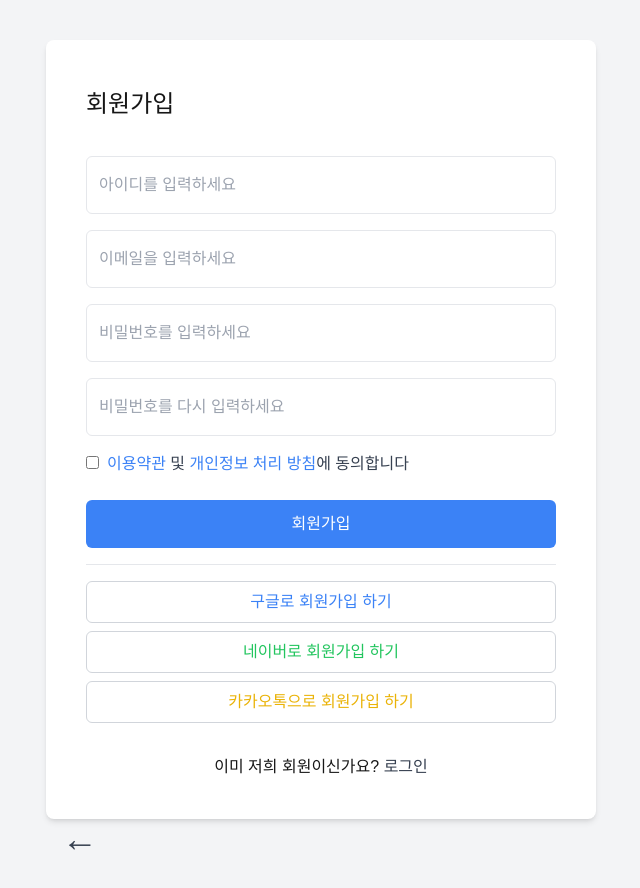
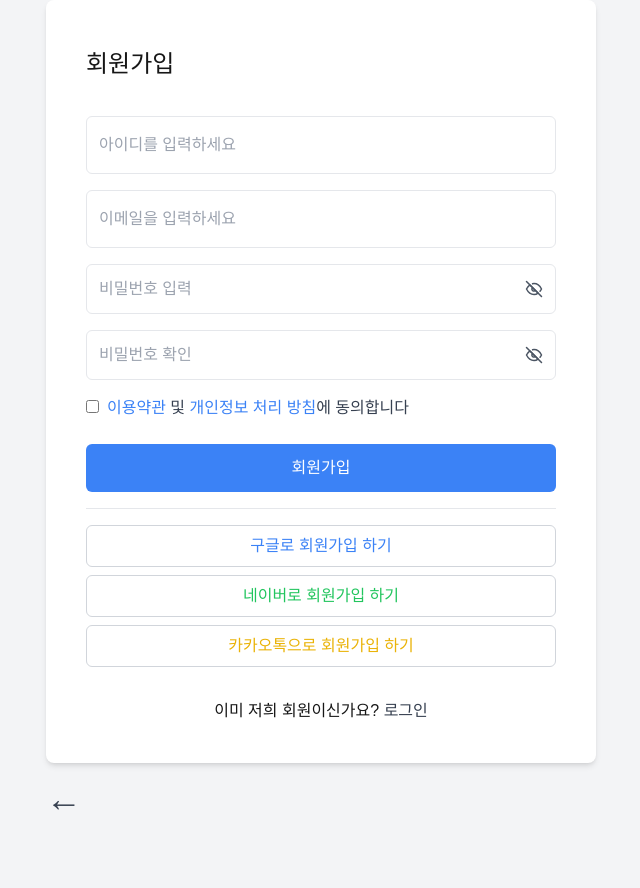
Before and after one commit to happyarche/pdbridge, a Next.js app: page /auth/signup in a window 1280 px wide. Shown: the top 888 px of the page, without its empty margins (319-959 px from the left). After the commit the page ends 819 px from the top, so only its background shows below. Built offline with nearby package versions, Linux system fonts and the light colour scheme.

Commit message:
햄버거 버튼 및 메뉴 레이어 추가

```diff
--- a/src/app/auth/login/page.tsx
+++ b/src/app/auth/login/page.tsx
@@ -1,14 +1,15 @@
+import { FormCard } from "@/components/auth/FormCard";
 import Link from "next/link";
+
 
 export default function Page() {
     return (
 
-        <div className="p-10">
-            <div className="bg-white rounded-lg shadow-md p-10" style={{ width: '550px' }}>
-            <p className="text-2xl font-normal mt-2 mb-9">로그인</p>
-                <form>
+        <FormCard
+            title="로그인">
+            {/*child 로 넘어가는 부분*/}
             <div className="mb-4">
-                        <input type="email" id="email" placeholder="이메일을 입력하세요"  className="w-full px-3 py-4 border rounded-md" />
+                <input type="email" id="email" placeholder="이메일을 입력하세요" className="w-full px-3 py-4 border rounded-md" />
             </div>
             <div className="mb-4">
                 <input type="password" id="password" placeholder="비밀번호를 입력하세요" className="w-full px-3 py-4 border rounded-md" />
@@ -35,15 +36,11 @@ export default function Page() {
             </div>
             <p className="text-center mt-8">아직 저희 회원이 아니신가요?  <Link href="/auth/signup" className="text-gray-700  hover:text-blue-500 hover:font-bold">회원가입</Link></p>
 
-                </form>
-            </div>
+
+        </FormCard>
 
 
-            <Link href="/" className="text-gray-700 hover:text-black">
-                <span className="text-4xl ml-4 mt-2">&larr;</span>
-            </Link>
 
-        </div>
 
 
     )
--- a/src/app/auth/signup/page.tsx
+++ b/src/app/auth/signup/page.tsx
@@ -1,24 +1,55 @@
+"use client";
 import Link from "next/link";
+import Eye from "@/components/icons/eye";
+import EyeOff from "@/components/icons/eye-off"
+import React, { useState } from "react"
+import { FormCard } from "@/components/auth/FormCard";
 
 export default function Page() {
+    const [showPassword, setShowPassword] = React.useState(false);
+    const [showconfirmPassword, setshowconfirmPassword] = React.useState(false);
     return (
 
-        <div className="p-10">
-            <div className="bg-white rounded-lg shadow-md p-10" style={{ width: '550px' }}>
-            <p className="text-2xl font-normal mt-2 mb-9">회원가입</p>
-                <form>
+        <FormCard
+            title="회원가입">
             <div className="mb-4">
                 <input type="text" id="username" placeholder="아이디를 입력하세요" className="w-full px-3 py-4 border rounded-md" />
             </div>
             <div className="mb-4">
-                        <input type="email" id="email" placeholder="이메일을 입력하세요"  className="w-full px-3 py-4 border rounded-md" />
+                <input type="email" id="email" placeholder="이메일을 입력하세요" className="w-full px-3 py-4 border rounded-md" />
             </div>
-                    <div className="mb-4">
-                        <input type="password" id="password" placeholder="비밀번호를 입력하세요" className="w-full px-3 py-4 border rounded-md" />
+            <div className="mb-4 relative">
+                <input
+                    id="password"
+                    type={showPassword ? "text" : "password"} // 상태에 따라 type 변경
+                    placeholder="비밀번호 입력"
+                    className="w-full p-3 border rounded-md focus:ring-2 focus:ring-blue-400"
+                />
+                <button
+                    type="button"
+                    onClick={() => setShowPassword(!showPassword)} // 상태 토글
+                    className="absolute right-3 top-1/2 -translate-y-1/2 text-gray-600"
+                >
+                    {showPassword ? <Eye /> : <EyeOff />}
+                </button>
             </div>
-                    <div className="mb-4">
-                        <input type="password" id="confirmPassword" placeholder="비밀번호를 다시 입력하세요" className="w-full px-3 py-4 border rounded-md" />
+
+            <div className="mb-4 relative">
+                <input
+                    id="confirmPassword"
+                    type={showconfirmPassword ? "text" : "password"} // 상태에 따라 type 변경
+                    placeholder="비밀번호 확인"
+                    className="w-full p-3 border rounded-md focus:ring-2 focus:ring-blue-400"
+                />
+                <button
+                    type="button"
+                    onClick={() => setshowconfirmPassword(!showconfirmPassword)} // 상태 토글
+                    className="absolute right-3 top-1/2 -translate-y-1/2 text-gray-600"
+                >
+                    {showconfirmPassword ? <Eye /> : <EyeOff />}
+                </button>
             </div>
+
             <div className="flex flex-col mb-4">
                 <div className="mb-2">
                     <input type="checkbox" id="terms" className="mr-2" />
@@ -40,15 +71,7 @@ export default function Page() {
             </div>
             <p className="text-center mt-8">이미 저희 회원이신가요?  <Link href="/auth/login" className="text-gray-700 hover:text-blue-500 hover:font-bold">로그인</Link></p>
 
-                </form>
-            </div>
-
-
-            <Link href="/" className="text-gray-700 hover:text-black">
-                <span className="text-4xl ml-4 mt-2">&larr;</span>
-            </Link>
-
-        </div>
+        </FormCard>
 
 
     )
--- /dev/null
+++ b/src/app/auth/test/page.tsx
@@ -0,0 +1,18 @@
+import {FormCard} from "@/components/auth/FormCard";
+import Link from "next/link";
+
+
+export default function Page() {
+    return (
+
+
+            <FormCard
+                title="로그인">
+                {/*child 로 넘어가는 부분*/}
+                 폼 내용
+            </FormCard>
+
+
+
+    )
+}
--- /dev/null
+++ b/src/app/types/icon.ts
@@ -0,0 +1,4 @@
+export type IconProps = {
+    color?: string
+    size?: string | number
+  } & React.SVGAttributes<SVGElement>
--- /dev/null
+++ b/src/components/auth/FormCard.tsx
@@ -0,0 +1,25 @@
+import Link from "next/link";
+
+type Props = {
+    title: string;
+    children: React.ReactNode;
+
+}
+
+export function FormCard({ title, children }: Props) {
+    return (
+        <div style={{ maxWidth: '90%', width: '550px' }}>
+            <div className="bg-white rounded-lg shadow-md p-10 mx-auto">
+            <p className="text-2xl font-normal mt-2 mb-9">{title}</p>
+            <form>
+                {children}
+            </form>
+            </div>
+            <div className="text-left mt-4">
+            <Link href="/" className="text-gray-700 hover:text-black">
+                <span className="text-4xl">&larr;</span>
+            </Link>
+            </div>
+        </div>
+    );
+};
--- /dev/null
+++ b/src/components/icons/eye-off.tsx
@@ -0,0 +1,37 @@
+import React from "react"
+
+import { IconProps } from "@/app/types/icon"
+
+const EyeOff: React.FC<IconProps> = ({
+  size = "20",
+  color = "currentColor",
+  ...attributes
+}) => {
+  return (
+    <svg
+      width={size}
+      height={size}
+      viewBox="0 0 20 20"
+      fill="none"
+      xmlns="http://www.w3.org/2000/svg"
+      {...attributes}
+    >
+      <path
+        d="M8.56818 4.70906C9.0375 4.59921 9.518 4.54429 10 4.54543C14.7727 4.54543 17.5 9.99997 17.5 9.99997C17.0861 10.7742 16.5925 11.5032 16.0273 12.175M11.4455 11.4454C11.2582 11.6464 11.0324 11.8076 10.7815 11.9194C10.5306 12.0312 10.2597 12.0913 9.98506 12.0961C9.71042 12.101 9.43761 12.0505 9.18292 11.9476C8.92822 11.8447 8.69686 11.6916 8.50262 11.4973C8.30839 11.3031 8.15527 11.0718 8.05239 10.8171C7.94952 10.5624 7.899 10.2896 7.90384 10.0149C7.90869 9.74027 7.9688 9.46941 8.0806 9.2185C8.19239 8.9676 8.35358 8.74178 8.55455 8.55452M14.05 14.05C12.8845 14.9384 11.4653 15.4306 10 15.4545C5.22727 15.4545 2.5 9.99997 2.5 9.99997C3.34811 8.41945 4.52441 7.03857 5.95 5.94997L14.05 14.05Z"
+        stroke={color}
+        strokeWidth="1.5"
+        strokeLinecap="round"
+        strokeLinejoin="round"
+      />
+      <path
+        d="M2.5 2.5L17.5 17.5"
+        stroke={color}
+        strokeWidth="1.5"
+        strokeLinecap="round"
+        strokeLinejoin="round"
+      />
+    </svg>
+  )
+}
+
+export default EyeOff
--- /dev/null
+++ b/src/components/icons/eye.tsx
@@ -0,0 +1,37 @@
+import React from "react"
+
+import { IconProps } from "@/app/types/icon"
+
+const Eye: React.FC<IconProps> = ({
+  size = "20",
+  color = "currentColor",
+  ...attributes
+}) => {
+  return (
+    <svg
+      width={size}
+      height={size}
+      viewBox="0 0 20 20"
+      fill="none"
+      xmlns="http://www.w3.org/2000/svg"
+      {...attributes}
+    >
+      <path
+        d="M2.5 9.99992C2.5 9.99992 5.22727 4.58325 10 4.58325C14.7727 4.58325 17.5 9.99992 17.5 9.99992C17.5 9.99992 14.7727 15.4166 10 15.4166C5.22727 15.4166 2.5 9.99992 2.5 9.99992Z"
+        stroke={color}
+        strokeWidth="1.5"
+        strokeLinecap="round"
+        strokeLinejoin="round"
+      />
+      <path
+        d="M9.99965 12.074C11.145 12.074 12.0735 11.1455 12.0735 10.0001C12.0735 8.85477 11.145 7.92627 9.99965 7.92627C8.85428 7.92627 7.92578 8.85477 7.92578 10.0001C7.92578 11.1455 8.85428 12.074 9.99965 12.074Z"
+        stroke={color}
+        strokeWidth="1.5"
+        strokeLinecap="round"
+        strokeLinejoin="round"
+      />
+    </svg>
+  )
+}
+
+export default Eye
--- /dev/null
+++ b/src/components/icons/hamburger.tsx
@@ -0,0 +1,26 @@
+import React from "react"
+
+import { IconProps } from "@/app/types/icon"
+
+const Hamburger: React.FC<IconProps> = ({
+    size = "20",
+    color = "black",
+    ...attributes
+}) => {
+    return (
+        <svg
+            width={size}
+            height={size}
+            viewBox="0 0 24 24"
+            fill="none"
+            xmlns="http://www.w3.org/2000/svg"
+            {...attributes}
+        >
+            <rect y="4" width="24" height="2" fill={color} />
+            <rect y="11" width="24" height="2" fill={color} />
+            <rect y="18" width="24" height="2" fill={color} />
+        </svg>
+    )
+}
+
+export default Hamburger
--- /dev/null
+++ b/src/components/icons/x.tsx
@@ -0,0 +1,37 @@
+import React from "react"
+
+import { IconProps } from "@/app/types/icon"
+
+const X: React.FC<IconProps> = ({
+  size = "30",
+  color = "white",
+  ...attributes
+}) => {
+  return (
+    <svg
+      width={size}
+      height={size}
+      viewBox="0 0 20 20"
+      fill="none"
+      xmlns="http://www.w3.org/2000/svg"
+      {...attributes}
+    >
+      <path
+        d="M15 5L5 15"
+        stroke={color}
+        strokeWidth="1.5"
+        strokeLinecap="round"
+        strokeLinejoin="round"
+      />
+      <path
+        d="M5 5L15 15"
+        stroke={color}
+        strokeWidth="1.5"
+        strokeLinecap="round"
+        strokeLinejoin="round"
+      />
+    </svg>
+  )
+}
+
+export default X
```
Also changed, not shown: src/components/Header.tsx (+58 -10 lines). Lines whose indentation alone changed are shown as unchanged.
